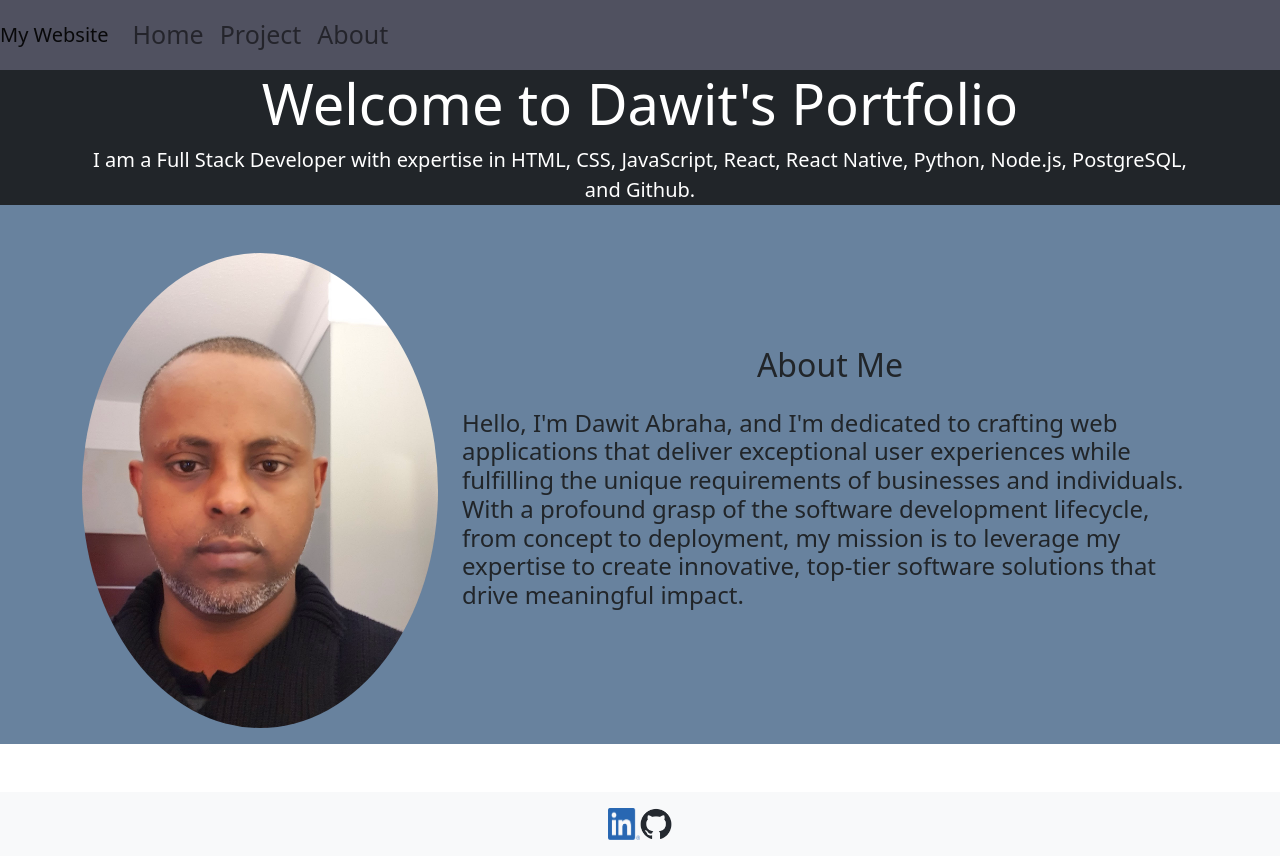
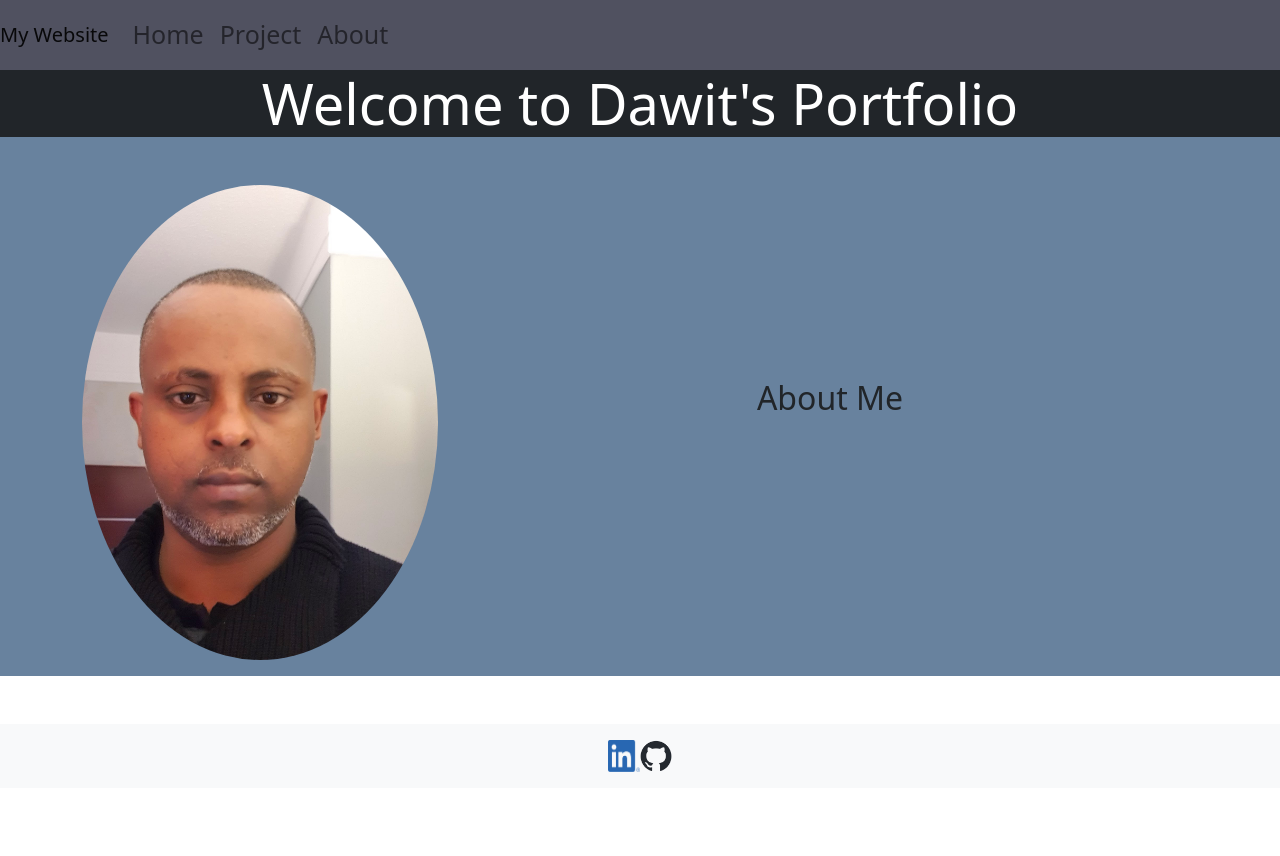
Before and after one commit to Dawit-Dev/Dawit-Portfolio-, a React (Create React App) app in the folder client/: page / in a window 1280 px wide. After the commit the page ends 800 px from the top, so only its background shows below. Built offline with nearby package versions, Linux system fonts and the light colour scheme; no server answers.

Commit message:
Adding API endpoint and removing hard coded content

```diff
--- a/client/src/pages/Home.js
+++ b/client/src/pages/Home.js
@@ -1,16 +1,26 @@
 import React from "react";
 import "bootstrap/dist/css/bootstrap.min.css";
+import { useState, useEffect } from "react";
+import axios from "axios";
 
 const Home = () => {
+  const [summary, setSummary] = useState({});
+
+  useEffect(() => {
+    axios
+      .get("/api/summary")
+      .then((data) => {
+        setSummary(data.data[0]);
+      })
+      .catch((error) => console.log(error));
+  }, []);
+
   return (
     <div className="container-fluid p-0">
       <div className="jumbotron jumbotron-fluid bg-dark text-white mb-0">
         <div className="container">
           <h1 className="display-4">Welcome to Dawit's Portfolio</h1>
-          <p className="lead">
-            I am a Full Stack Developer with expertise in HTML, CSS, JavaScript,
-            React, React Native, Python, Node.js, PostgreSQL, and Github.
-          </p>
+          <p className="lead">{summary.highlight}</p>
         </div>
       </div>
       <div className="container mt-5 mb-5">
@@ -28,13 +38,7 @@ const Home = () => {
               className="h4 mb-4"
               style={{ padding: "1rem 0", textAlign: "left" }}
             >
-              Hello, I'm Dawit Abraha, and I'm dedicated to crafting web
-              applications that deliver exceptional user experiences while
-              fulfilling the unique requirements of businesses and individuals.
-              With a profound grasp of the software development lifecycle, from
-              concept to deployment, my mission is to leverage my expertise to
-              create innovative, top-tier software solutions that drive
-              meaningful impact.
+              {summary.intro}
             </p>
           </div>
         </div>
```
Also changed, not shown: 2 other files (tests, documents, lock files or other folders).
